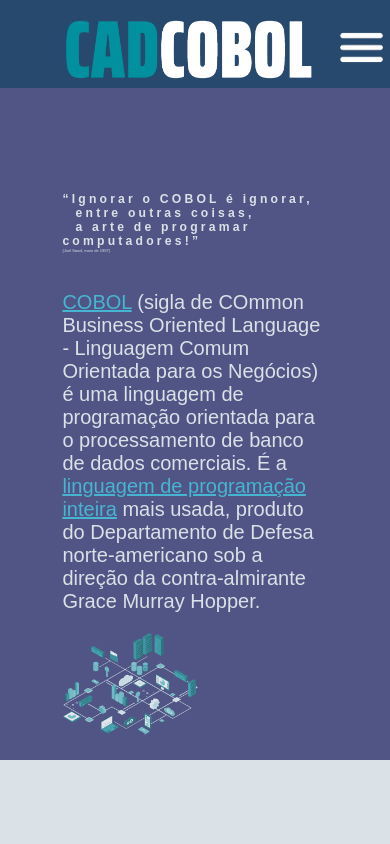
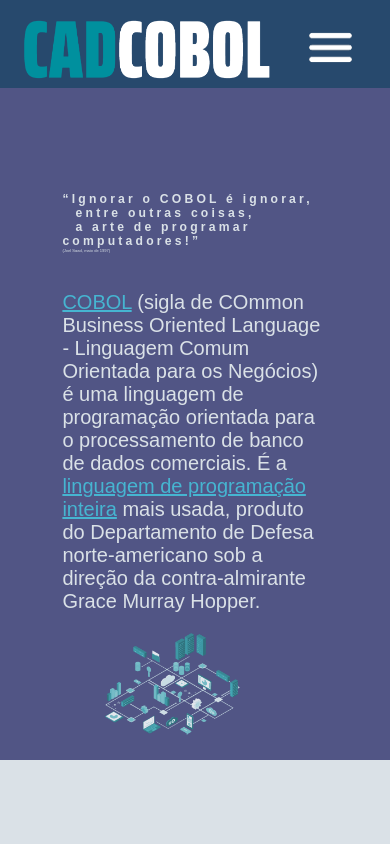
Before and after one commit to rafaelperlim/WD_CC, a plain HTML site: page index.html in a window 390 px wide. Shown: the top 844 px of the page. Drawn offline with Linux system fonts and the light colour scheme; a web font is replaced by a local one.

Commit message:
ajustando às menores reoluções
outra @ pro meu cel, inclusive ¬¬

```diff
--- a/css/styles.css
+++ b/css/styles.css
@@ -70,7 +70,7 @@ ul {
   width: 35vw;
   margin-left: 16%;
   position: absolute;
-  right: 16%;
+  right: 16.25%;
   top: 70%;
   z-index: 1;
 }
@@ -85,10 +85,9 @@ ul {
 }
 
 .navbar-brand {
-  left: 16%;
+  margin-left: 15.5%;
   max-width: 16rem;
-  position: relative;
-  top: 1rem;
+  margin-top: 1rem;
 }
 /*
 .navbar-brand {
@@ -182,9 +181,14 @@ ul {
   z-index: 5;
 }
 
+@media screen and (max-width: 420px) {
+  .foot {display: none;}
+  .navbar-brand {margin-left: 5%}
+}
+
 @media screen and (max-width: 1200px) {
   .icon {display:inline;}
-  .image-top {position: relative;}
+  .image-top {position: static;}
   .nav-link {display: none;}
-  .navbar-menu {padding-top: 1.25rem; position: relative; left: 20%}
+  .navbar-menu {padding-top: 1.25rem; margin-left: 7%; position: static; float: left;}
 }
--- a/index.html
+++ b/index.html
@@ -49,7 +49,7 @@
     </div>
 
     <footer>
-      <p>© 2006-2020&nbsp&nbsp&nbsp&nbsp&nbsp&nbspwww.cadcobol.com.br&nbsp&nbsp&nbsp&nbsp&nbsp&nbspAll Rights Reserved.</p>
+      <p>© 2006-2020<span class="foot">&nbsp&nbsp&nbsp&nbsp&nbsp&nbspwww.cadcobol.com.br&nbsp&nbsp&nbsp&nbsp&nbsp&nbspAll Rights Reserved.</span></p>
     </footer>
 
   </body>
```
